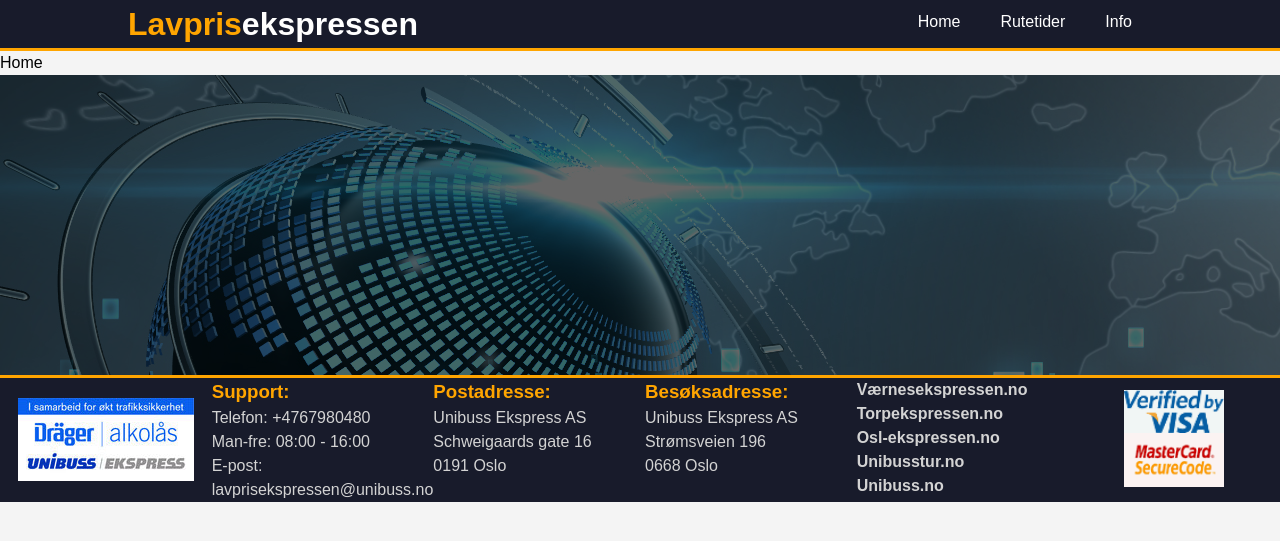
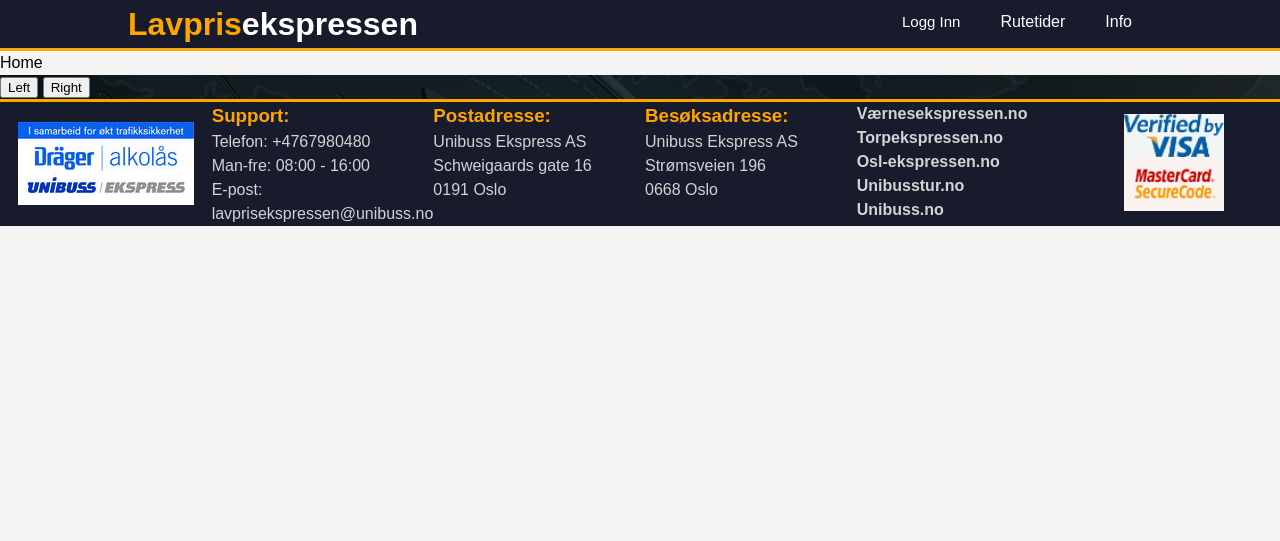
Before and after one commit to Skjelsbek/WebScience, a PHP site: page /?page=home in a window 1280 px wide. Shown: the top 541 px of the page. Run offline with PHP 8.4, Linux system fonts and the light colour scheme; data that the repository does not hold is empty.

Commit message:
Added login functionality, and worked on news section

```diff
--- a/lavprisekspressen/css/style.css
+++ b/lavprisekspressen/css/style.css
@@ -1,10 +1,9 @@
 /* Global */
 body {
-  font: 15px/1.5 Arial, Helvetica, sans-serif;
+  font: 16px/1.5 Arial, Helvetica, sans-serif;
   padding: 0;
   margin: 0;
   background-color: #f4f4f4;
-  font-size: 16px;
 }
 
 header {
@@ -72,9 +71,9 @@ li a, .dropbtn {
   text-decoration: none;
 }
 
-li a:hover, .dropdown:hover .dropbtn {
-  background-color: orange;
-  color: black;
+li a:hover, .dropdown:hover .dropbtn, .dropdown:hover #loginbtn {
+  background-color: orange !important;
+  color: black !important;
 }
 
 li.dropdown {
@@ -87,6 +86,7 @@ li.dropdown {
   background-color: #f9f9f9;
   min-width: 160px;
   box-shadow: 0px 8px 16px 0px rgba(0,0,0,0.5);
+  z-index: 1;
 }
 
 .drop-content a {
@@ -105,16 +105,106 @@ li.dropdown {
   display: block;
 }
 
-/* news article */
-#news {
-  background-color: #000;
-  height: 300px;
+/* Login */
+#login_drop {
+  display: none;
+  position: absolute;
+  background-color: #f9f9f9;
+  min-width: 160px;
+  box-shadow: 0px 8px 16px 0px rgba(0,0,0,0.5);
+  z-index: 1;
 }
 
-#news_background {
+#loginbtn {
+  background-color: #181b2b;
+  color: #fff;
+  text-decoration: none;
+  border: none;
+  outline:none;
+  padding: 10px 20px;
+  display: inline-block;
+  text-align: center;
+  font-size: 16px;
+  height: 44px;
+  font: 15px/1.5 Arial, Helvetica, sans-serif;
+}
+
+#login_form, #registration_form {
+  display: inline;
+}
+
+#login_form input[type=email],
+#login_form input[type=password],
+#registration_form input[type=email],
+#registration_form input[type=password],
+#registration_form input[type=text] {
+  height: 30px;
+  font-size: 16px;
+  margin: 5px;
+  display: block;
+}
+#btn1, #btn2 {
+  float: left;
+  width: 45%;
+  height: 30px;
+  font-size: 16px;
+  margin: 0 5px 5px 5px;
+}
+#rbtn, #lbtn {
+  display: inline;
+  float:right;
+  width: 45%;
+  height: 30px;
+  font-size: 16px;
+  margin: 0 5px 5px 5px;
+}
+
+#registration_form {
+  display: none;
+}
+
+#lbtn {
+  display: none;
+}
+
+/* news article */
+article.news {
   background: url('../img/news_background.jpg') no-repeat 0 -200px;
-  opacity: .4;
+}
+
+.background_shader {
+  background-color: rgba(0, 0, 0, 0.8);
   height: inherit;
+  color: #fff;
+}
+
+.news_container {
+  width: 50%;
+  margin: auto;
+  align-items: center;
+  display: flex;
+  width: 500px;
+  overflow: hidden;
+}
+
+.news_container .content{
+  font-family: "Roboto";
+  font-weight: 400;
+  font-size: 16px;
+  position:relative;
+  left: 0px;
+}
+
+.news_container .content h1 {
+  text-align: center;
+  font-family: "lato";
+  margin: 0;
+  padding: 0;
+}
+
+.news_container .content h1, .news_container .content p {
+  width: 500px;
+  overflow: hidden;
 }
 
 /* Footer flexbox*/
--- a/lavprisekspressen/html/header.html
+++ b/lavprisekspressen/html/header.html
@@ -4,6 +4,10 @@
     <meta charset="utf-8">
     <title>Lavprisekspressen</title>
     <link href="./css/style.css" rel="stylesheet">
+    <script src="https://ajax.googleapis.com/ajax/libs/jquery/3.3.1/jquery.min.js"></script>
+    <script src="../scripts/script.js"></script>
+
+    </script>
   </head>
 
   <body>
@@ -19,7 +23,27 @@
 
         <nav id="topics">
           <ul>
-            <li><a href="?page=home">Home</a></li>
+            <!-- <li class="dropdown"> -->
+            <li class="dropdown">
+              <!-- <button id="loginbtn" class="dropbtn">Logg Inn</button> -->
+              <button id="loginbtn">Logg Inn</button>
+                <div id="login_drop">
+                  <form id="login_form" action="../php/login.php" method="post">
+                      <input type="email" placeholder="E-post addresse" name="email">
+                      <input type="password" placeholder="Passord" name="passwd">
+                      <input id="btn1" type="submit" value="Logg Inn">
+                  </form>
+                  <button id="rbtn">Registrer</button>
+
+                  <form id="registration_form" action="../php/register.php" method="post">
+                    <input type="text" placeholder="Brukernavn" name="uname">
+                    <input type="email" placeholder="E-post addresse" name="email">
+                    <input type="password" placeholder="Passord" name="passwd">
+                    <input id="btn2" type="submit" value="Registrer">
+                  </form>
+                  <button id="lbtn">Logg Inn</button>
+                </div>
+            </li>
             <li><a href="?page=rutetider">Rutetider</a></li>
             <li class="dropdown">
               <a class="dropbtn" href="?page=info">Info</a>
--- a/lavprisekspressen/html/news.html
+++ /dev/null
@@ -1,7 +0,0 @@
-</section>
-
-<article id="news">
-  <div id="news_background">
-
-  </div>
-</article>
--- a/lavprisekspressen/index.php
+++ b/lavprisekspressen/index.php
@@ -22,6 +22,6 @@
       break;
   }
 
-  require_once 'html/news.html';
-  require_once 'html/footer.html';
+  require_once './php/news.php';
+  require_once './html/footer.html';
 ?>
--- /dev/null
+++ b/lavprisekspressen/php/news.php
@@ -0,0 +1,14 @@
+</section>
+
+<article class="news">
+  <div class="background_shader">
+    <div id=debug><p></p></div>
+    <button id="leftbtn">Left</button>
+    <button id="rightbtn">Right</button>
+    <div class="news_container" id="scroller">
+      <?php
+        require_once('retrieve_news.php');
+      ?>
+    </div>
+  </div>
+</article>
--- /dev/null
+++ b/lavprisekspressen/php/retrieve_news.php
@@ -0,0 +1,22 @@
+<?php
+  $host = 'localhost';
+  $name = 'root';
+  $pass = '';
+  $db = 'lavprisekspressen';
+
+  $mysqli = new mysqli($host,$name,$pass,$db);
+
+  $sql = "SELECT * FROM news";
+  $result = $mysqli->query($sql);
+
+  while ($row = $result->fetch_assoc()) {
+    echo "<div class=\"content\">";
+    echo "<h1>";
+    echo utf8_encode($row["heading"]);
+    echo "</h1>";
+    echo "<p>";
+    echo utf8_encode($row["content"]);
+    echo "</p>";
+    echo "</div>";
+  }
+?>
--- a/lavprisekspressen/scripts/script.js
+++ b/lavprisekspressen/scripts/script.js
@@ -1,9 +1,83 @@
 window.onload = main;
 
+var show = false;
+var scrollerIndex = 0;
+
 function main() {
-  document.getElementById('id').onclick = placeholder;
+  document.getElementById('loginbtn').onclick = toggle_login;
+  document.getElementById('rbtn').onclick = reg;
+  document.getElementById('lbtn').onclick = login;
 }
 
-function placeholder {
+function toggle_login() {
+  var panel = document.getElementById('login_drop');
+  var btn = document.getElementById('loginbtn');
+  if (panel.style.display == "none") {
+    panel.style.display = "block";
+    btn.style.background = 'orange';
+    btn.style.color = '#000';
+  } else {
+    panel.style.display = "none";
+    btn.style.background = '#181b2b';
+    btn.style.color = '#fff';
+  }
+}
 
+function reg() {
+  var form = document.getElementById('login_form');
+  form.style.display = "none";
+
+  form = document.getElementById('registration_form');
+  form.style.display = "block";
+
+  var btn = document.getElementById('rbtn');
+  btn.style.display = "none";
+
+  btn = document.getElementById('lbtn');
+  btn.style.display = "block";
 }
+
+function login() {
+  var form = document.getElementById('login_form');
+  form.style.display = "block";
+
+  form = document.getElementById('registration_form');
+  form.style.display = "none";
+
+  var btn = document.getElementById('rbtn');
+  btn.style.display = "block";
+
+  btn = document.getElementById('lbtn');
+  btn.style.display = "none";
+}
+
+$(document).ready(function(){
+    $("#leftbtn").click(function(){
+      var elements = $('#scroller .content').length;
+      if (scrollerIndex == 0) {
+        scrollerIndex = elements - 1;
+        var distance = (-500 * scrollerIndex) + 'px';
+        $(".content").animate({left: distance});
+      }
+      else {
+        scrollerIndex--;
+        var distance = (-500 * scrollerIndex) + 'px';
+        $(".content").animate({left: distance});
+      }
+      $("#debug").text(scrollerIndex);
+    });
+
+    $("#rightbtn").click(function(){
+      var elements = $('#scroller .content').length;
+      if (scrollerIndex == elements - 1) {
+        scrollerIndex = 0;
+        $(".content").animate({left: '0px'});
+      }
+      else {
+        scrollerIndex++;
+        var distance = (-500 * scrollerIndex) + 'px';
+        $(".content").animate({left: distance});
+      }
+      $("#debug").text(scrollerIndex);
+    });
+});
```
Also changed, not shown: lavprisekspressen/php/login.php (added, +23 -0 lines), lavprisekspressen/php/register.php (added, +18 -0 lines).
